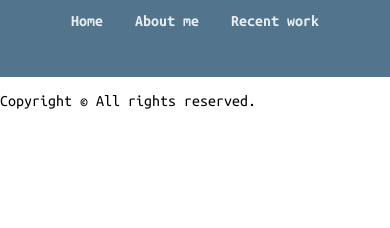
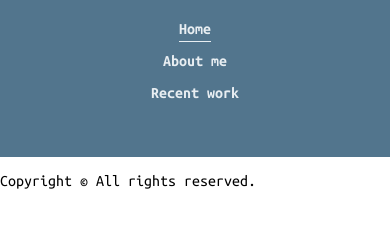
Before and after one commit to b-a-b-e-l/navi-responsive-web, a plain HTML site: page index.html in a window 390 px wide. Shown: the part 84-312 px from the top of the page. Drawn offline with Linux system fonts and the light colour scheme; a web font is replaced by a local one.

Commit message:
Defined and styled Nav bar

```diff
--- a/index.html
+++ b/index.html
@@ -9,6 +9,7 @@
   </head>
   <body>
     <header>
+      <div class="container container-nav">
         <div class="site-title">
           <h1>Muse<span>Art</span></h1>
           <p class="subtitle">Carry your collection on your skin</p>
@@ -16,7 +17,7 @@
         <nav>
           <ul>
             <li>
-            <a href="#">Home</a>
+              <a href="#" class="current-page">Home</a>
             </li>
             <li>
               <a href="#">About me</a>
@@ -26,6 +27,8 @@
             </li>
           </ul>
         </nav>
+      </div>
+      <!-- / container ends -->
     </header>
 
     <footer>
--- a/src/styles.css
+++ b/src/styles.css
@@ -22,11 +22,31 @@ h1 span {
   margin: 0;
 }
 
+/* layout */
+
+.container {
+  width: 90%;
+  max-width: 900px;
+  margin: 0 auto;
+}
+
+.container-nav {
+  display: flex;
+  justify-content: space-between;
+}
+
 header {
-  text-align: center;
   background-color: #52758d;
   padding: 2em 0;
+  text-align: center;
 }
+@media (max-width: 675px) {
+  .container-nav {
+    flex-direction: column;
+  }
+}
+
+/* navigation */
 nav ul {
   list-style: none;
   padding: 0;
@@ -35,16 +55,33 @@ nav ul {
 }
 
 nav li {
-  margin: 0 1em;
+  margin-left: 2em;
 }
 
 nav a {
   text-decoration: none;
   color: #e8eef2;
   font-weight: 700;
+  padding: 0.25em 0;
 }
 
 nav a:hover,
 nav a:focus {
   color: #e6d3d5;
 }
+
+.current-page {
+  border-bottom: 1.33px solid #e8eef2;
+}
+
+.current-page:hover {
+  color: #e8eef2;
+}
+@media (max-width: 675px) {
+  nav ul {
+    flex-direction: column;
+  }
+  nav li {
+    margin: 0.5em 0;
+  }
+}
```
Lines whose indentation alone changed are shown as unchanged.
